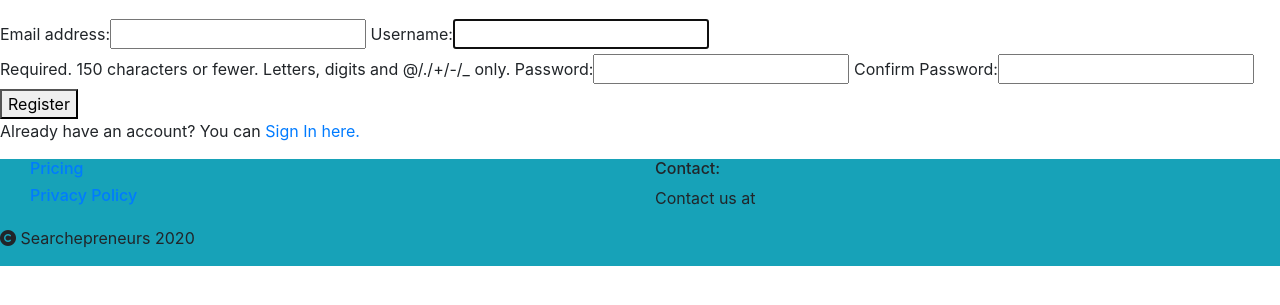
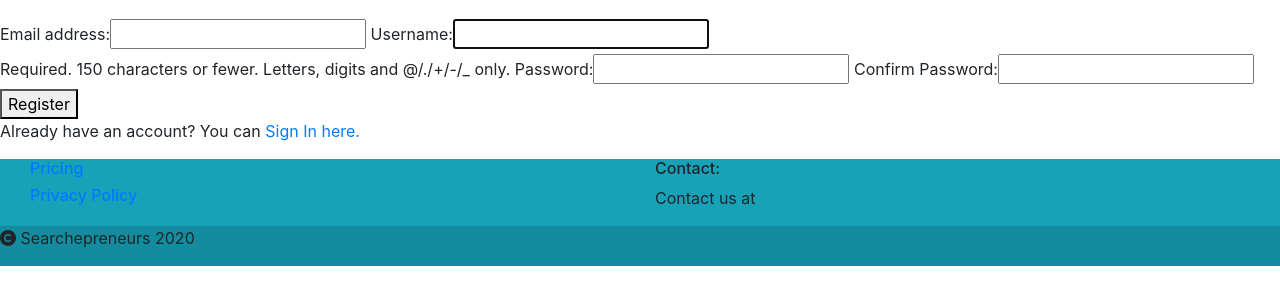
Before and after one commit to Code-Institute-Submissions/Searchepreneurs, a Django app: page /accounts/register/ in a window 1280 px wide. Shown: the part 79-384 px from the top of the page. Run offline with Django 3.2, Linux system fonts and the light colour scheme; some libraries are stand-ins or nearby versions.

Commit message:
Darkened background color for #copyrightFooter

```diff
--- a/static/css/custom.css
+++ b/static/css/custom.css
@@ -50,3 +50,7 @@ body {
 #titleContainer .row {
     height: 20%;
 }
+
+#copyrightFooter {
+    background-color: #148c9f;
+}
```
